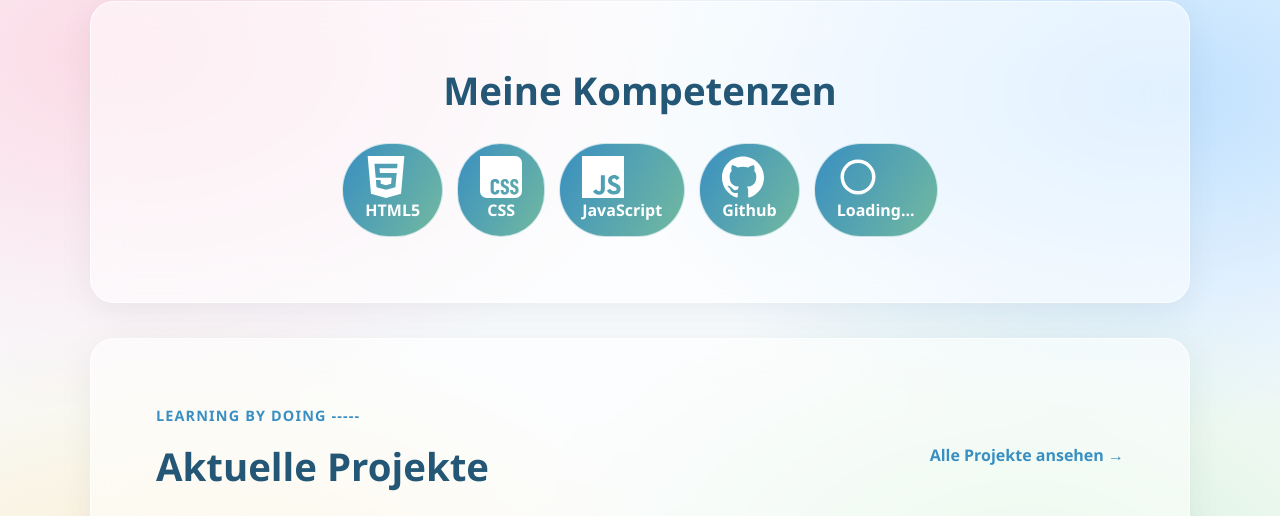
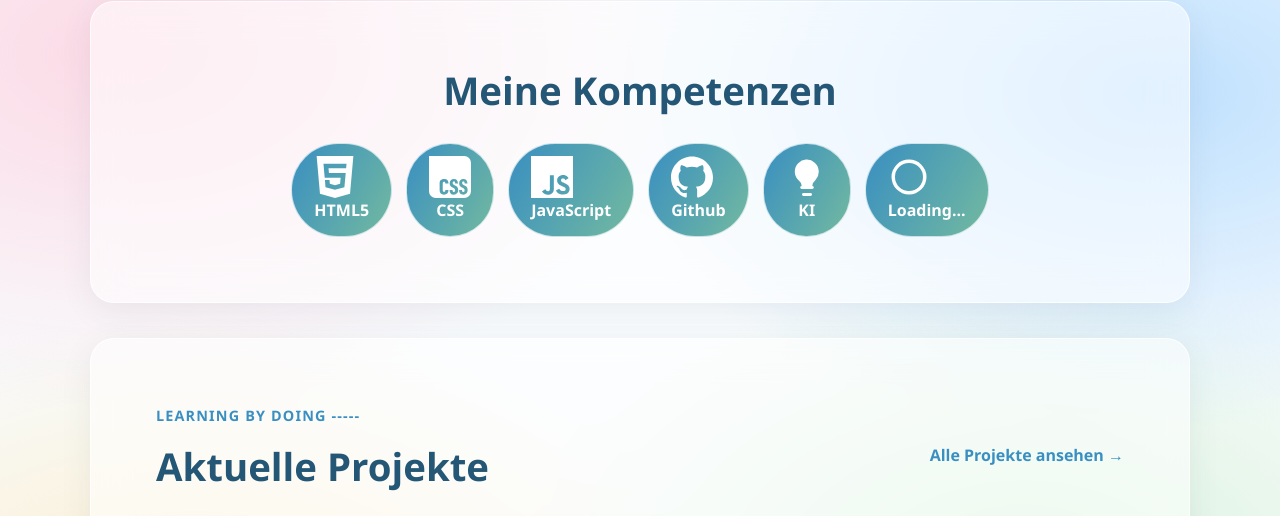
Before and after one commit to michaellestrassegger/portfolio, a plain HTML site: page index.html in a window 1280 px wide. Shown: the part 827-1343 px from the top of the page. Drawn offline with Linux system fonts and the light colour scheme.

Commit message:
Update index.html

```diff
--- a/index.html
+++ b/index.html
@@ -65,6 +65,9 @@
         <div class="skill-item">
           <span><svg role="img" viewBox="0 0 24 24" xmlns="http://www.w3.org/2000/svg"><title>GitHub</title><path d="M12 .297c-6.63 0-12 5.373-12 12 0 5.303 3.438 9.8 8.205 11.385.6.113.82-.258.82-.577 0-.285-.01-1.04-.015-2.04-3.338.724-4.042-1.61-4.042-1.61C4.422 18.07 3.633 17.7 3.633 17.7c-1.087-.744.084-.729.084-.729 1.205.084 1.838 1.236 1.838 1.236 1.07 1.835 2.809 1.305 3.495.998.108-.776.417-1.305.76-1.605-2.665-.3-5.466-1.332-5.466-5.93 0-1.31.465-2.38 1.235-3.22-.135-.303-.54-1.523.105-3.176 0 0 1.005-.322 3.3 1.23.96-.267 1.98-.399 3-.405 1.02.006 2.04.138 3 .405 2.28-1.552 3.285-1.23 3.285-1.23.645 1.653.24 2.873.12 3.176.765.84 1.23 1.91 1.23 3.22 0 4.61-2.805 5.625-5.475 5.92.42.36.81 1.096.81 2.22 0 1.606-.015 2.896-.015 3.286 0 .315.21.69.825.57C20.565 22.092 24 17.592 24 12.297c0-6.627-5.373-12-12-12"/></svg></span>
         Github</div>
+        <div class="skill-item">
+          <span><svg xmlns="http://www.w3.org/2000/svg" viewBox="0 0 24 24" width="48" height="48" fill="none" stroke="#ffffff" stroke-width="1.7" stroke-linecap="round" stroke-linejoin="round"><path d="M9 18h6" /><path d="M10 22h4" /><path d="M15.1 14.5c.5-.6.9-1.2 1.4-1.8A6 6 0 1 0 7.5 13c.5.5 1 1 1.4 1.5.5.6.8 1.4.8 2.2h4.6c0-.8.3-1.6.8-2.2Z" /></svg></span>
+        KI</div>
         <div class="skill-item">
           <span>
             <svg role="img" viewBox="0 0 24 24" xmlns="http://www.w3.org/2000/svg"><title>Loading</title><path d="M12 2a10 10 0 1 0 10 10h-2a8 8 0 1 1-8-8V2z"/><path d="M12 2v2a8 8 0 0 1 8 8h2A10 10 0 0 0 12 2z"/>
```
